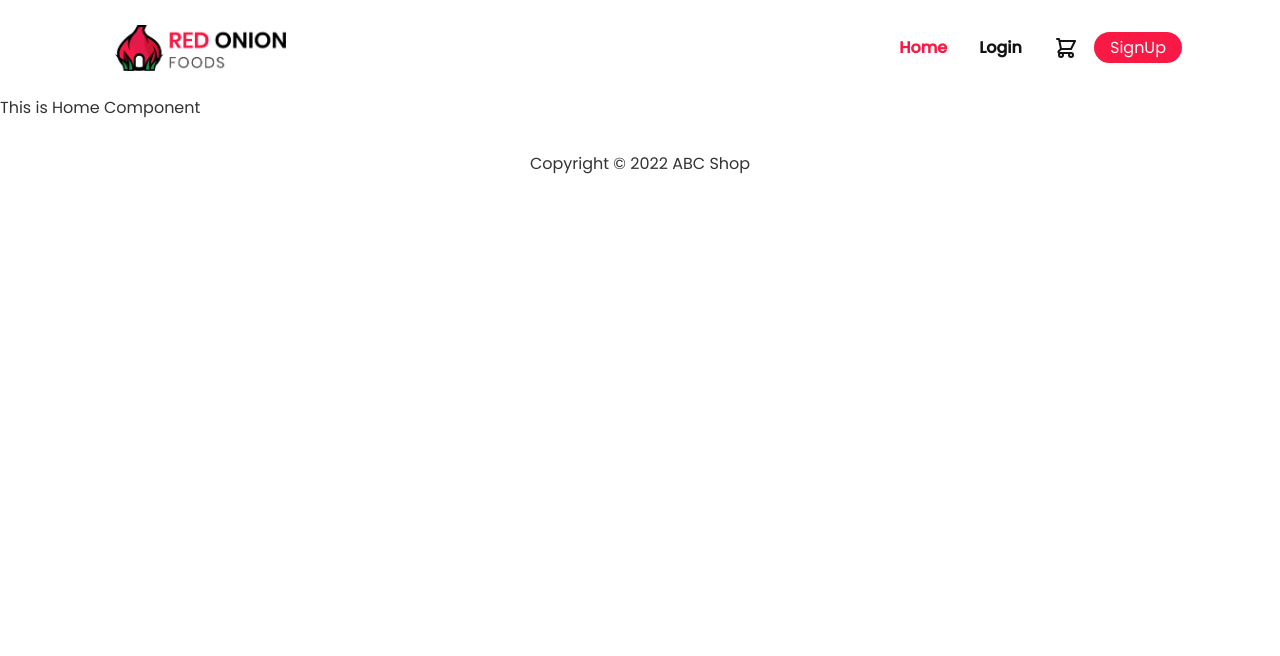
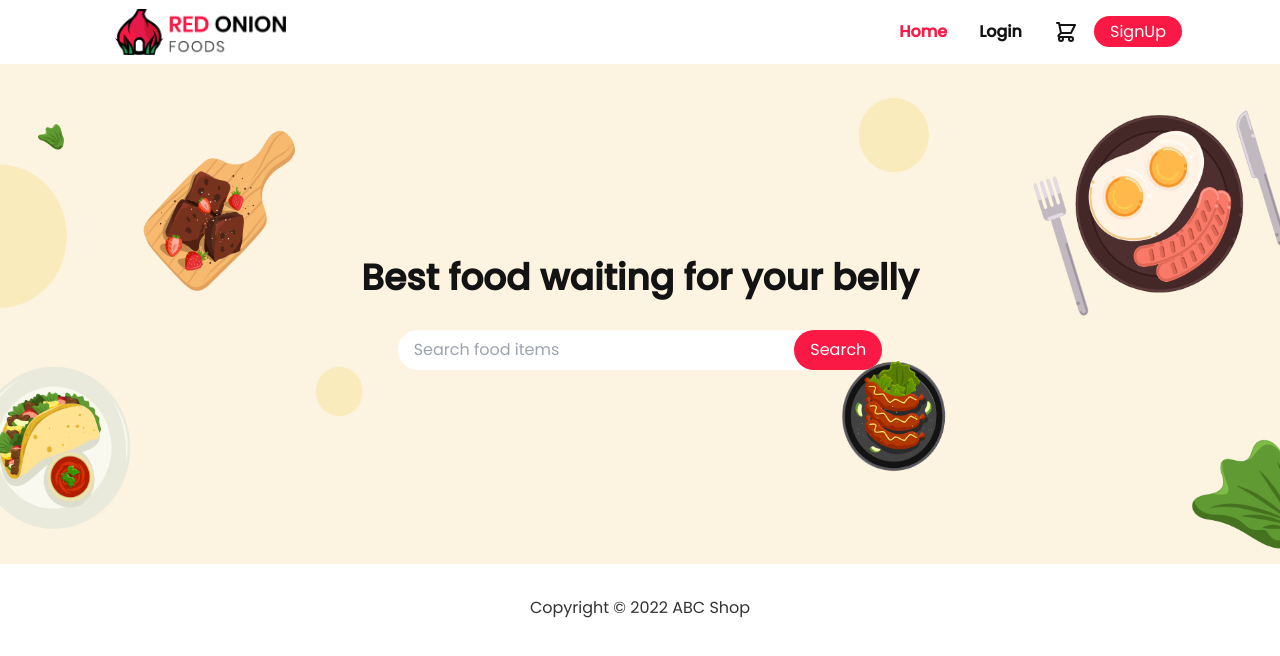
Before and after one commit to Tanvir-Alam625/ABC-shop-client, a React (Create React App) app: page / in a window 1280 px wide. Shown: the top 656 px of the page. Built offline with nearby package versions, Linux system fonts and the light colour scheme.

Commit message:
Banner component design done

```diff
--- /dev/null
+++ b/src/components/Home/Banner.js
@@ -0,0 +1,30 @@
+import React from "react";
+import Background from "../../images/bannerbackground.png";
+
+const Banner = () => {
+  return (
+    <div
+      className="flex justify-center items-center flex-col lg:min-h-[500px] md:min-h-[400px] min-h-[300px] "
+      style={{
+        backgroundImage: `url(${Background})`,
+        backgroundSize: "100% 100%",
+      }}
+    >
+      <h2 className="md:text-4xl text-2xl font-semibold text-neutral text-center lg:mb-8 md:mb-4 mb-2">
+        Best food waiting for your belly
+      </h2>
+      <div className="search-field w-full flex justify-center">
+        <input
+          type="text"
+          placeholder="Search food items"
+          className="py-2 rounded-l-3xl pl-4 pr-[35px] md:w-1/3 w-2/3 outline-none text-accent  bg-base-100"
+        />
+        <button className="px-4 py-2 bg-primary rounded-3xl text-base-100 ml-[-30px] ">
+          Search
+        </button>
+      </div>
+    </div>
+  );
+};
+
+export default Banner;
--- a/src/components/Home/Home.js
+++ b/src/components/Home/Home.js
@@ -1,9 +1,10 @@
 import React from "react";
+import Banner from "./Banner";
 
 const Home = () => {
   return (
     <div>
-      <h2>This is Home Component</h2>
+      <Banner />
     </div>
   );
 };
--- /dev/null
+++ b/src/components/Login/SignUp.js
@@ -0,0 +1,11 @@
+import React from "react";
+
+const SignUp = () => {
+  return (
+    <div>
+      <h3>signup</h3>
+    </div>
+  );
+};
+
+export default SignUp;
--- a/src/components/shared/Header.js
+++ b/src/components/shared/Header.js
@@ -55,7 +55,7 @@ const Header = () => {
     </>
   );
   return (
-    <header className="max-w-[1100px] mx-auto py-4">
+    <header className="max-w-[1100px] mx-auto py-0">
       <div class="navbar bg-base-100">
         <div class="navbar-start">
           <div class="dropdown">
```
Also changed, not shown: src/images/bannerbackground.png.
